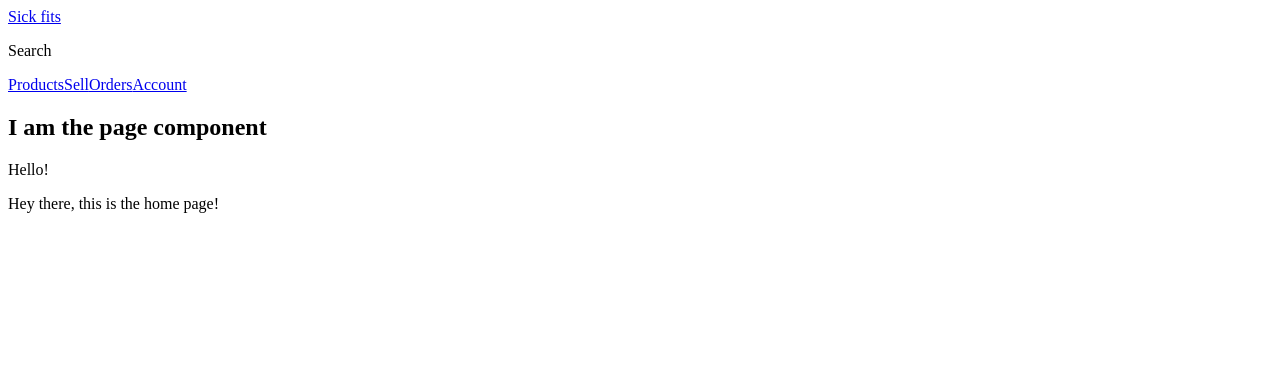
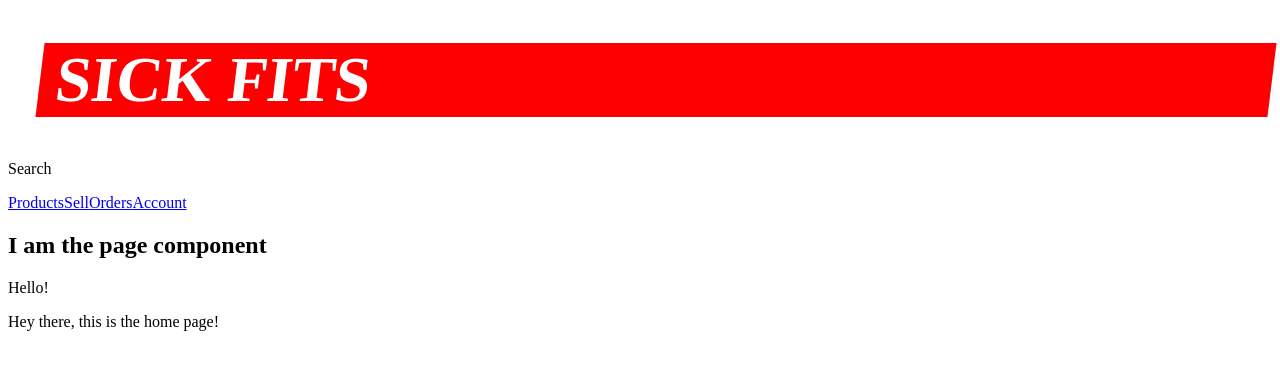
Before and after one commit to islomar/advanced-react-graphql-course, a Next.js app in the folder frontend/: page / in a window 1280 px wide. Shown: the top 370 px of the page. Built offline with nearby package versions, Linux system fonts and the light colour scheme.

Commit message:
Module 3: create a first basic Styled Component

```diff
--- a/frontend/components/Header.js
+++ b/frontend/components/Header.js
@@ -1,11 +1,28 @@
 import Link from 'next/link';
+import styled from 'styled-components';
 import Nav from './Nav';
+
+const Logo = styled.h1`
+  font-size: 4rem;
+  margin-left: 2rem;
+  z-index: 2;
+  background: red;
+  transform: skew(-7deg);
+  a {
+    color: white;
+    text-decoration: none;
+    text-transform: uppercase;
+    padding: 0.5rem 1rem;
+  }
+`;
 
 export default function Header() {
   return (
     <header>
       <div className="bar">
-        <Link href="/">Sick fits</Link>
+        <Logo>
+          <Link href="/">Sick fits</Link>
+        </Logo>
       </div>
       <div className="sub-class">
         <p>Search</p>
```
Also changed, not shown: 1 other file (tests, documents, lock files or other folders).
